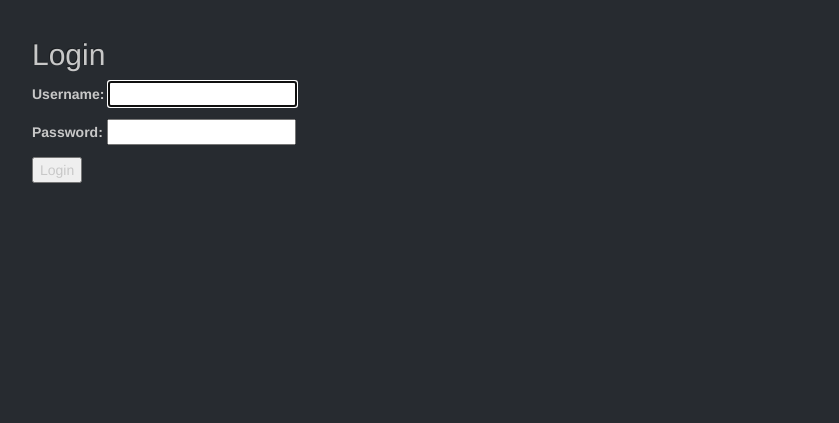
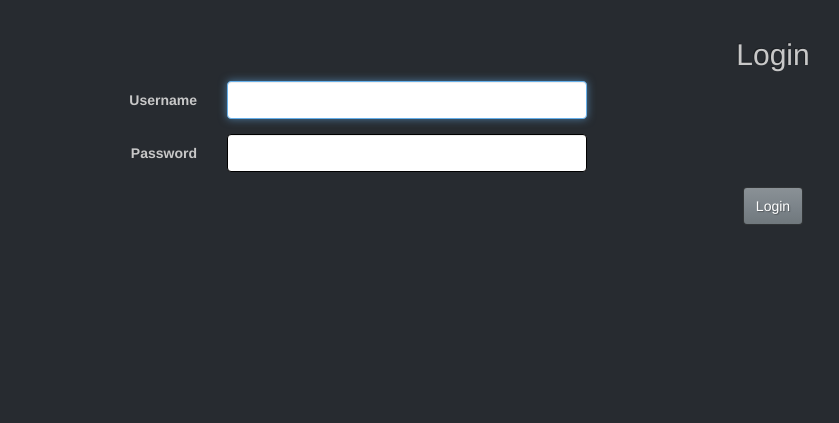
Before and after one commit to maheswaranm/finman, a Django app: page /login in a window 1280 px wide. Shown: the part 52-475 px from the top of the page, without its empty margins (38-877 px from the left). Run offline with Django 3.2, Linux system fonts and the light colour scheme; some libraries are stand-ins or nearby versions.

Commit message:
style for login page

```diff
--- a/finmancore/templates/registration/login.html
+++ b/finmancore/templates/registration/login.html
@@ -1,10 +1,22 @@
 {% extends "base.html" %}
+{% load addcss_filters %}
 
 {% block content %}
-  <h2>Login</h2>
-  <form method="post">
-    {% csrf_token %}
-    {{ form.as_p }}
-    <button type="submit">Login</button>
+  <form method="post" class="form-horizontal" align="center">
+      <div style="padding-left:30%">
+        <h2>Login</h2>
+      </div>
+    {% for field in form %}
+    <div class="form-group">
+        {{ field.errors }}
+        <label for="{{ field.id_for_label }}" class="col-sm-2 control-label">{{ field.label }}</label>
+        <div class="col-sm-4" align="left">
+            {{ field | addcss:"form-control" }}
+        </div>
+    </div>
+    {% endfor %}
+    <div style="padding-left:30%">
+      <button type="submit" class="btn btn-primary">Login</button>
+    </div>
   </form>
 {% endblock %}
```
